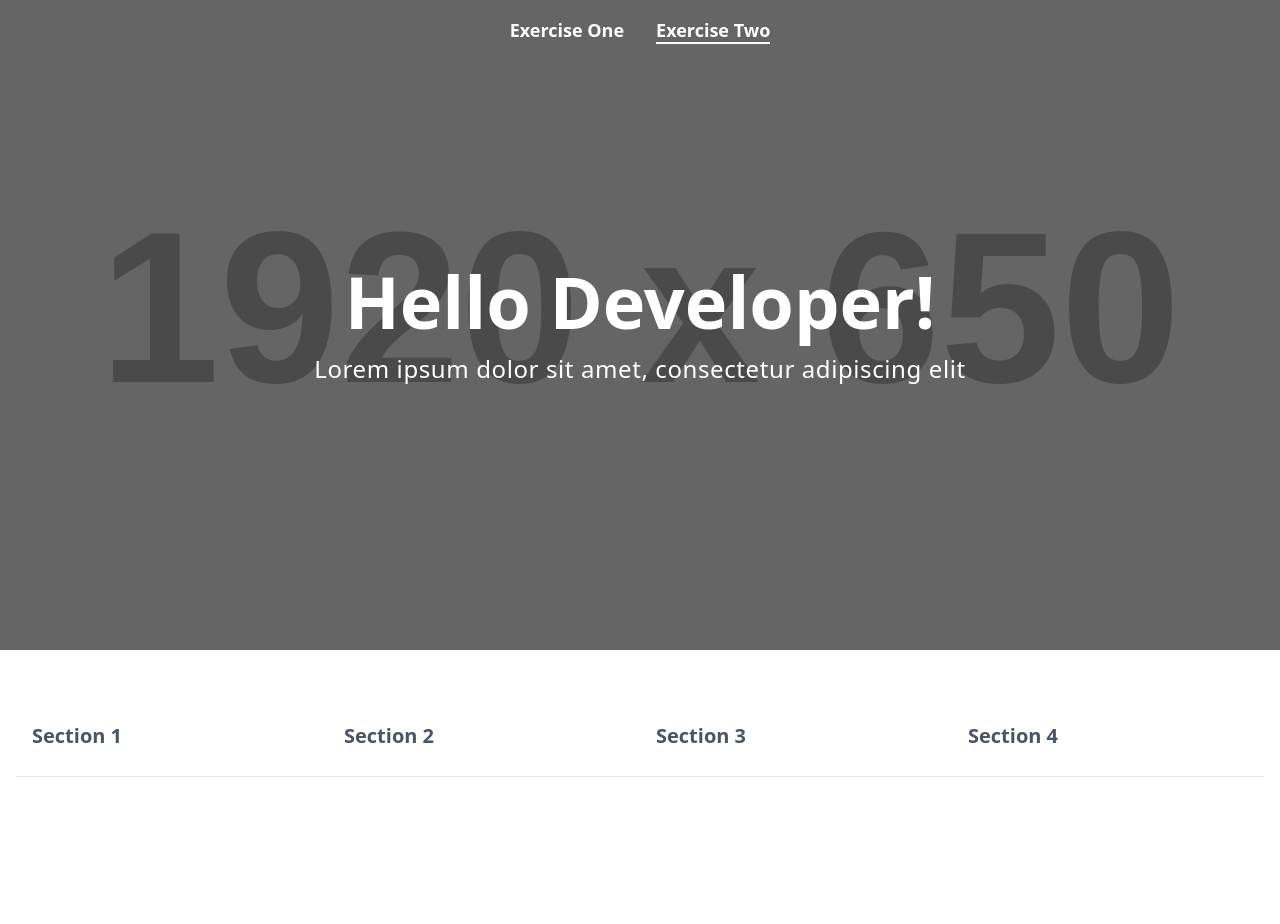
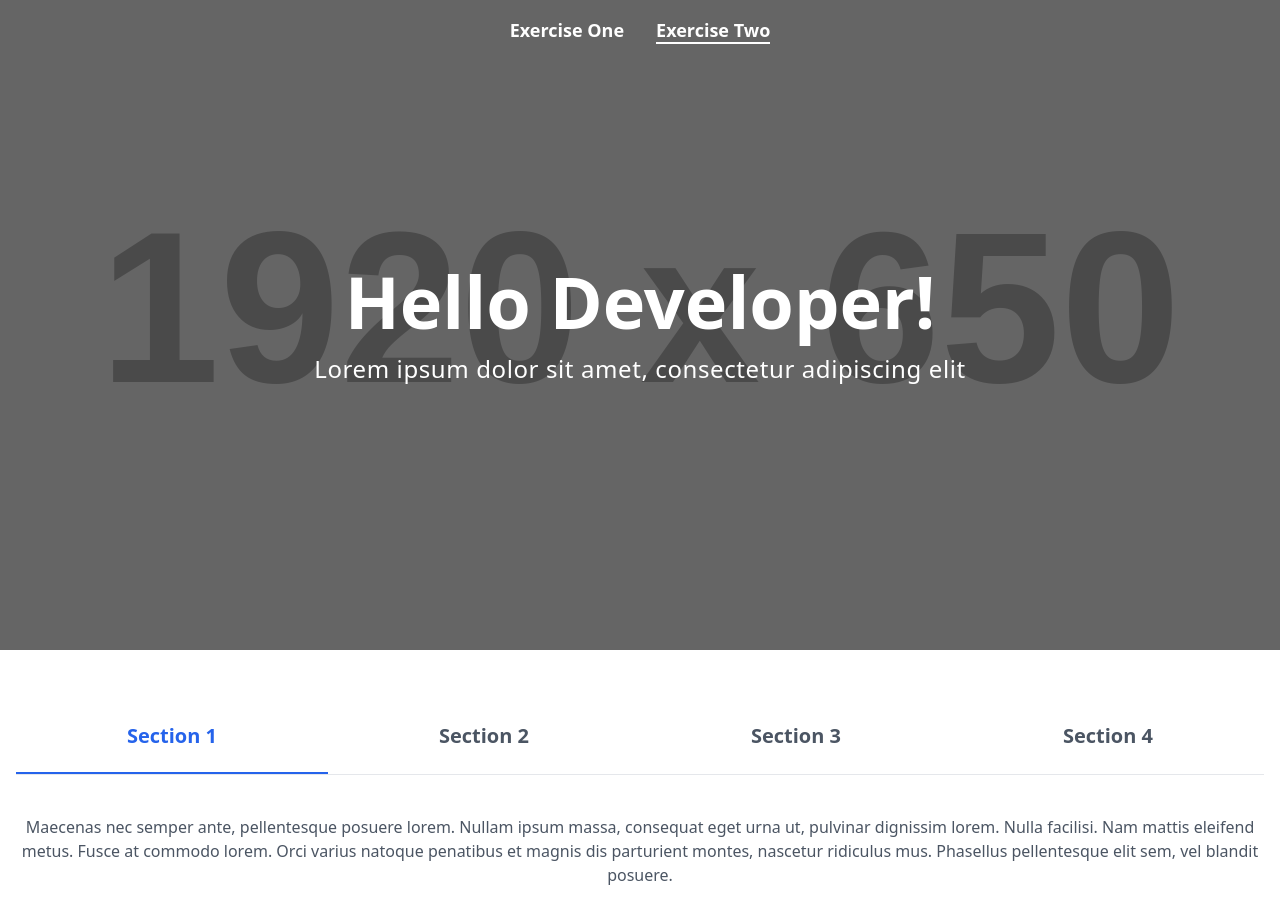
Before and after one commit to mindarc/frontend-assessment, a React (Vite) app in the folder web/: page /exercise-two in a window 1280 px wide. Shown: the top 924 px of the page. Before the commit the page ends 825 px from the top, so only its background shows below. Built offline with nearby package versions, Linux system fonts and the light colour scheme.

Commit message:
fulfill data requirements;

```diff
--- a/web/src/components/TabAccordion.tsx
+++ b/web/src/components/TabAccordion.tsx
@@ -1,4 +1,4 @@
-import React, { useState } from "react";
+import React, { useState, useEffect } from "react";
 import { motion, AnimatePresence } from "framer-motion";
 import parse from "html-react-parser";
 import { ChevronDown } from "lucide-react";
@@ -14,9 +14,11 @@ interface TabAccordionProps {
 }
 
 export const TabAccordion: React.FC<TabAccordionProps> = ({ sections }) => {
-  const [activeItem, setActiveItem] = useState<number | null>(
-    sections[0]?.id || null
-  );
+  const [activeItem, setActiveItem] = useState<number | null>(null);
+
+  useEffect(() => {
+    setActiveItem(sections[0]?.id || null);
+  }, [sections]);
 
   const toggleItem = (id: number) => {
     setActiveItem(activeItem === id ? null : id);
@@ -24,25 +26,21 @@ export const TabAccordion: React.FC<TabAccordionProps> = ({ sections }) => {
 
   return (
     <div className="w-full">
-      <div className="md:flex md:border-b border-gray-200">
+      <div className="md:flex md:justify-between border-b border-gray-200 relative">
         {sections.map((item: ISection) => (
-          <div
-            key={item.id}
-            className="border-b border-gray-200 md:border-b-0 md:flex-grow"
-          >
+          <div key={item.id} className="flex-grow">
             <button
-              className={`w-full py-6 px-4 text-left text-xl font-semibold transition-colors duration-200 focus:outline-none flex justify-between items-center
-                md:text-center md:flex-grow md:border-b-2 md:border-transparent
+              className={`py-6 px-4 text-xl font-semibold transition-colors duration-200 focus:outline-none flex items-center justify-center w-full
                 ${
                   activeItem === item.id
-                    ? "text-blue-600 md:border-blue-600"
+                    ? "text-blue-600"
                     : "text-gray-600 hover:text-gray-800"
                 }`}
               onClick={() => toggleItem(item.id)}
             >
-              {item.title}
+              <span>{item.title}</span>
               <ChevronDown
-                className={`w-6 h-6 transition-transform duration-300 ease-in-out md:hidden
+                className={`w-6 h-6 transition-transform duration-300 ease-in-out ml-2 md:hidden
                   ${activeItem === item.id ? "transform rotate-180" : ""}`}
               />
             </button>
@@ -53,16 +51,50 @@ export const TabAccordion: React.FC<TabAccordionProps> = ({ sections }) => {
                   animate={{ opacity: 1, height: "auto" }}
                   exit={{ opacity: 0, height: 0 }}
                   transition={{ duration: 0.3 }}
-                  className="p-6 text-gray-600 overflow-hidden md:absolute md:left-0 md:right-0 md:mt-2"
+                  className="overflow-hidden md:hidden"
                 >
-                  <div className="rendered-html-content">
-                    {parse(item.content)}
+                  <div className="py-4 text-gray-600 text-center">
+                    <div className="rendered-html-content">
+                      {parse(item.content)}
+                    </div>
                   </div>
                 </motion.div>
               )}
             </AnimatePresence>
           </div>
         ))}
+        {activeItem !== null && (
+          <div className="hidden md:block absolute bottom-0 left-0 w-full">
+            <div
+              className="h-0.5 bg-blue-600 transition-all duration-300"
+              style={{
+                width: `${100 / sections.length}%`,
+                marginLeft: `${((activeItem - 1) * 100) / sections.length}%`,
+              }}
+            ></div>
+          </div>
+        )}
+      </div>
+      <div className="mt-6 hidden md:block">
+        {sections.map((item: ISection) => (
+          <AnimatePresence key={item.id} initial={false}>
+            {activeItem === item.id && (
+              <motion.div
+                initial={{ opacity: 0, height: 0 }}
+                animate={{ opacity: 1, height: "auto" }}
+                exit={{ opacity: 0, height: 0 }}
+                transition={{ duration: 0.3 }}
+                className="overflow-hidden"
+              >
+                <div className="py-4 text-gray-600 text-center">
+                  <div className="rendered-html-content">
+                    {parse(item.content)}
+                  </div>
+                </div>
+              </motion.div>
+            )}
+          </AnimatePresence>
+        ))}
       </div>
     </div>
   );
```
